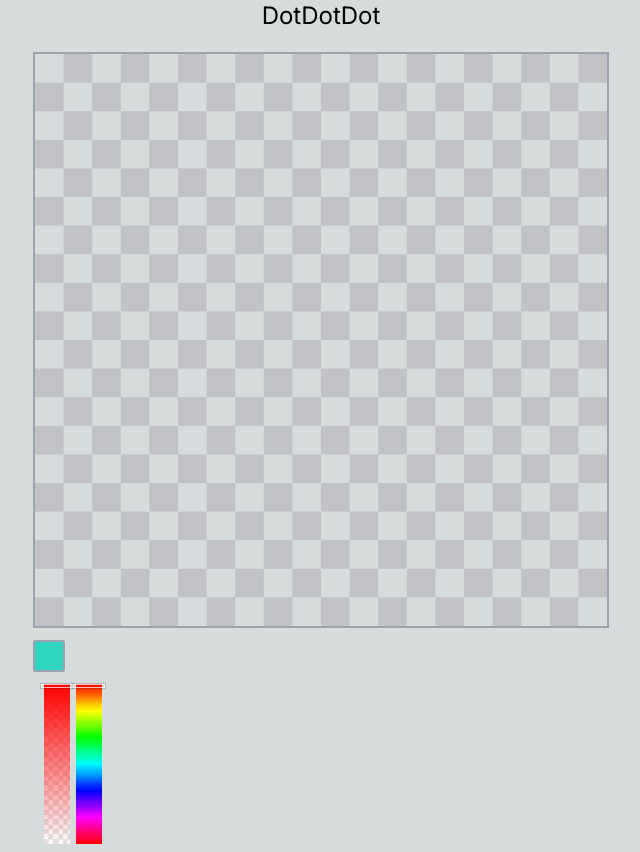
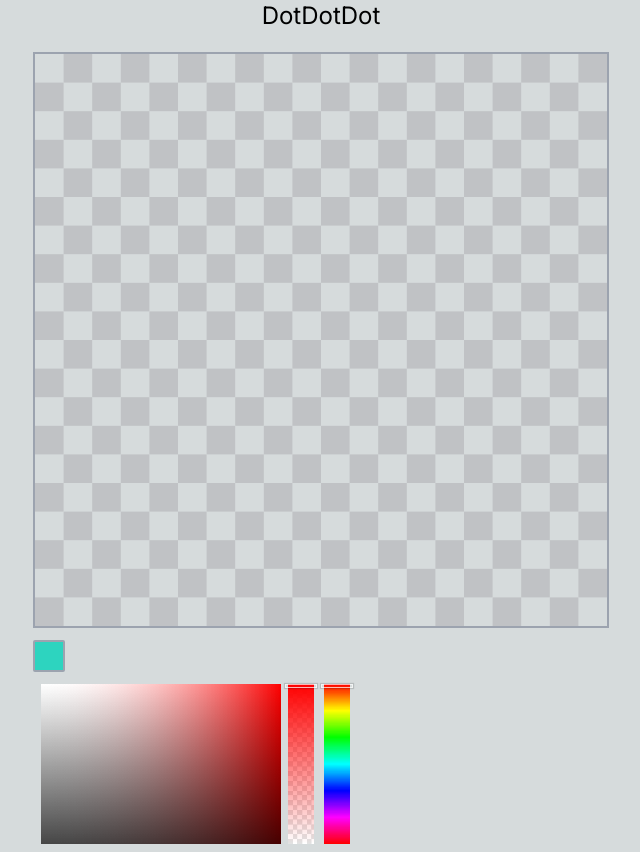
Before and after one commit to Amoong/dotdotdot, a Next.js app: page / in a window 1280 px wide. Shown: the whole page, without its empty margins (319-959 px from the left). Built offline with nearby package versions, Linux system fonts and the light colour scheme.

Commit message:
Add gradation circle

```diff
--- /dev/null
+++ b/components/ColorMenu/Pallet/Gradation.tsx
@@ -0,0 +1,51 @@
+import { useEffect, useRef } from "react";
+
+const WIDTH = 150 * 2;
+const HEIGHT = 100 * 2;
+
+function Gradation() {
+  const ref = useRef<HTMLCanvasElement>(null);
+
+  useEffect(() => {
+    if (!ref.current) {
+      return;
+    }
+
+    const ctx = ref.current.getContext("2d");
+
+    if (!ctx) {
+      return;
+    }
+
+    ctx.globalCompositeOperation = "multiply";
+
+    const gradient = ctx?.createLinearGradient(0, 0, 0, HEIGHT);
+    gradient.addColorStop(0, "rgba(255, 255, 255, 1)");
+    gradient.addColorStop(1, "rgba(70, 70, 70, 1)");
+
+    ctx.fillStyle = gradient;
+
+    ctx.fillRect(0, 0, WIDTH, HEIGHT);
+
+    const gradient2 = ctx?.createLinearGradient(0, 0, WIDTH, 0);
+    gradient2.addColorStop(0, "rgba(255, 255, 255, 0)");
+    gradient2.addColorStop(1, "rgba(255, 0, 0, 1)");
+
+    ctx.fillStyle = gradient2;
+
+    ctx.fillRect(0, 0, WIDTH, HEIGHT);
+  }, []);
+
+  return (
+    <div className="h-full">
+      <canvas
+        className="h-full"
+        width={WIDTH}
+        height={HEIGHT}
+        ref={ref}
+      ></canvas>
+    </div>
+  );
+}
+
+export default Gradation;
--- a/components/ColorMenu/Pallet/Pallet.tsx
+++ b/components/ColorMenu/Pallet/Pallet.tsx
@@ -1,13 +1,14 @@
 "use client";
 
-import { useRef } from "react";
 import ColorBar from "./ColorBar";
+import Gradation from "./Gradation";
 import OpacityBar from "./OpacityBar";
 
 function Pallet() {
   return (
     <section className="p-2">
-      <div className="flex">
+      <div className="flex h-40 gap-1">
+        <Gradation />
         <OpacityBar />
         <ColorBar />
       </div>
--- a/components/ColorMenu/Pallet/constants.ts
+++ b/components/ColorMenu/Pallet/constants.ts
@@ -1,2 +1,2 @@
-export const BAR_WIDTH = 25;
-export const BAR_HEIGHT = 150;
+export const BAR_WIDTH = 25 * 2;
+export const BAR_HEIGHT = 150 * 2;
```
